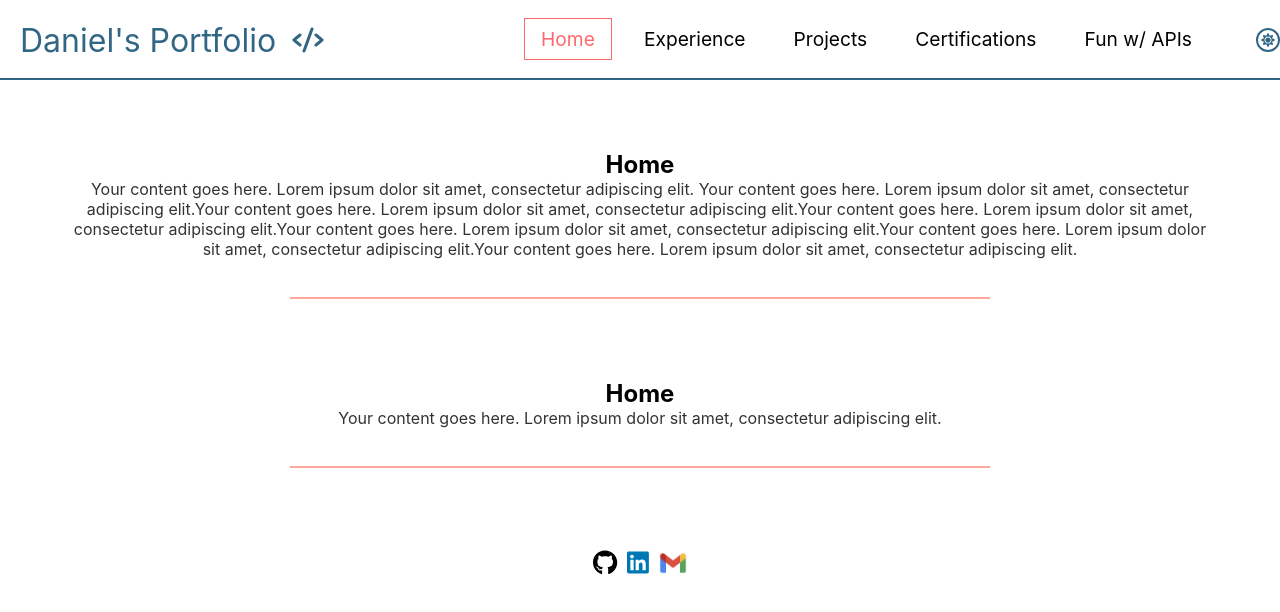
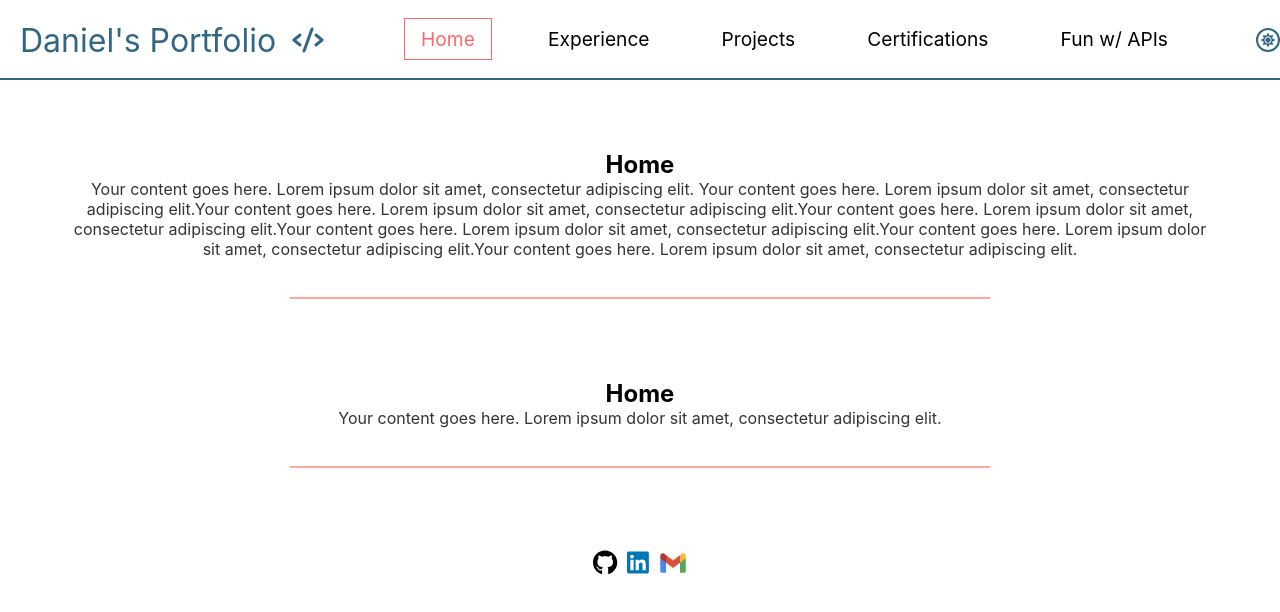
Before and after one commit to DanielChoy17/personal-portfolio, a React (Create React App) app: page / in a window 1280 px wide. Shown: the top 612 px of the page. Built offline with nearby package versions, Linux system fonts and the light colour scheme.

Commit message:
Fixed nav bar alignment

```diff
--- a/src/components/navbar/NavBar.css
+++ b/src/components/navbar/NavBar.css
@@ -68,7 +68,7 @@
 
 .nav-item {
   line-height: 40px;
-  margin-right: 1rem;
+  margin-right: 2.5rem;
 }
 
 .nav-item:after {
@@ -252,7 +252,7 @@
 
 .dark-nav-item {
   line-height: 40px;
-  margin-right: 1rem;
+  margin-right: 2.5rem;
 }
 
 .dark-nav-item:after {
```
Also changed, not shown: 1 other file (tests, documents, lock files or other folders).
